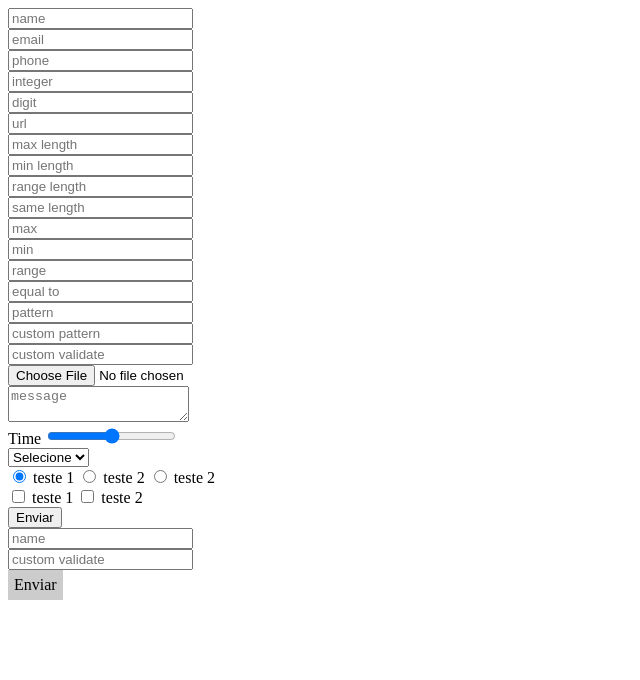
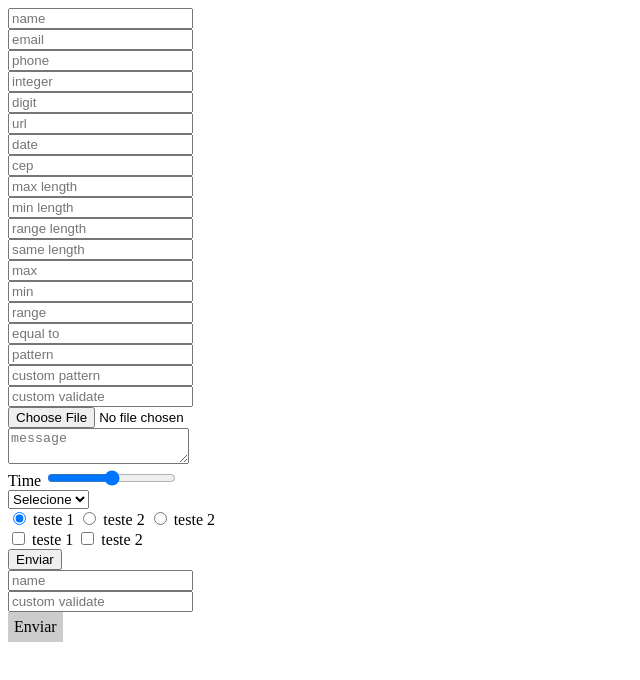
Before and after one commit to welisonmenezes/vanilla-validator, a website: page index.html in a window 1280 px wide. Shown: the whole page, without its empty margins (0-640 px from the left). Drawn offline with Linux system fonts and the light colour scheme.

Commit message:
add cep and date validations

```diff
--- a/index.html
+++ b/index.html
@@ -42,6 +42,12 @@
 		</div>
 		<div>
 			<input type="text" class="url" placeholder="url">
+		</div>
+		<div>
+			<input type="text" class="date" placeholder="date">
+		</div>
+		<div>
+			<input type="text" class="cep" placeholder="cep">
 		</div>
 		<div>
 			<input type="text" class="max-length" data-max-length="7" placeholder="max length">
@@ -199,6 +205,18 @@
 				urlSuccess: function(element){
 					console.log('urlSuccess');
 				},
+				dateError: function(element){
+					console.log('dateError');
+				},
+				dateSuccess: function(element){
+					console.log('dateSuccess');
+				},
+				cepError: function(element){
+					console.log('cepError');
+				},
+				cepSuccess: function(element){
+					console.log('cepSuccess');
+				},
 				maxLengthError: function(element){
 					console.log('maxLengthError');
 				},
--- a/vanilla-validator.js
+++ b/vanilla-validator.js
@@ -18,8 +18,10 @@ var VanillaValidator = (function(){
 				integer: 'integer',
 				digit: 'digit',
 				pattern: 'pattern',
-				phone: 'phone',
+				phone: 'phone', // brazilian format
 				url: 'url',
+				date: 'date', // brazilian format
+				cep: 'cep', // brazilian format
 				maxLength: 'max-length',
 				minLength: 'min-length',
 				rangeLength: 'range-length',
@@ -41,8 +43,10 @@ var VanillaValidator = (function(){
 				integer: 'Needs to be a integer',
 				digit: 'Only letters and numbers',
 				pattern: 'Needs to matchs pattern',
-				phone: 'Invalid phone number', // brazilian format
+				phone: 'Invalid phone number',
 				url: 'Invalid url',
+				date: 'Invalid date',
+				cep: 'Invalid cep',
 				maxLength: 'The amount of characters is greater than allowed',
 				minLength: 'The amount of characters is less than allowed',
 				rangeLength: 'The number of characters must be between 3 and 5',
@@ -85,6 +89,10 @@ var VanillaValidator = (function(){
 				phoneSuccess: null,
 				urlError: null,
 				urlSuccess: null,
+				dateError: null,
+				dateSuccess: null,
+				cepError: null,
+				cepSuccess: null,
 				maxLengthError: null,
 				maxLengthSuccess: null,
 				minLengthError: null,
@@ -298,6 +306,26 @@ var VanillaValidator = (function(){
 				if(!this.factoryValidate(field, this.isEmail, this.config.messages.email, this.config.callbacks.emailError, this.config.callbacks.emailSuccess)) ret = false;
 			}
 
+			// PHONE
+			if(field.classList.contains(this.config.selectors.phone)){
+				if(!this.factoryValidate(field, this.isPhone, this.config.messages.phone, this.config.callbacks.phoneError, this.config.callbacks.phoneSuccess)) ret = false;
+			}
+
+			// URL
+			if(field.classList.contains(this.config.selectors.url)){
+				if(!this.factoryValidate(field, this.isUrl, this.config.messages.url, this.config.callbacks.urlError, this.config.callbacks.urlSuccess)) ret = false;
+			}
+
+			// DATE
+			if(field.classList.contains(this.config.selectors.date)){
+				if(!this.factoryValidate(field, this.isDate, this.config.messages.date, this.config.callbacks.dateError, this.config.callbacks.dateSuccess)) ret = false;
+			}
+
+			// CEP
+			if(field.classList.contains(this.config.selectors.cep)){
+				if(!this.factoryValidate(field, this.isCep, this.config.messages.cep, this.config.callbacks.cepError, this.config.callbacks.cepSuccess)) ret = false;
+			}
+
 			// INTEGER
 			if(field.classList.contains(this.config.selectors.integer)){
 				if(!this.factoryValidate(field, this.isInteger, this.config.messages.integer, this.config.callbacks.integerError, this.config.callbacks.integerSuccess)) ret = false;
@@ -306,16 +334,6 @@ var VanillaValidator = (function(){
 			// DIGIT
 			if(field.classList.contains(this.config.selectors.digit)){
 				if(!this.factoryValidate(field, this.isDigit, this.config.messages.digit, this.config.callbacks.digitError, this.config.callbacks.digitSuccess)) ret = false;
-			}
-
-			// PHONE
-			if(field.classList.contains(this.config.selectors.phone)){
-				if(!this.factoryValidate(field, this.isPhone, this.config.messages.phone, this.config.callbacks.phoneError, this.config.callbacks.phoneSuccess)) ret = false;
-			}
-
-			// URL
-			if(field.classList.contains(this.config.selectors.url)){
-				if(!this.factoryValidate(field, this.isUrl, this.config.messages.url, this.config.callbacks.urlError, this.config.callbacks.urlSuccess)) ret = false;
 			}
 
 			// MAXLENGTH
```
